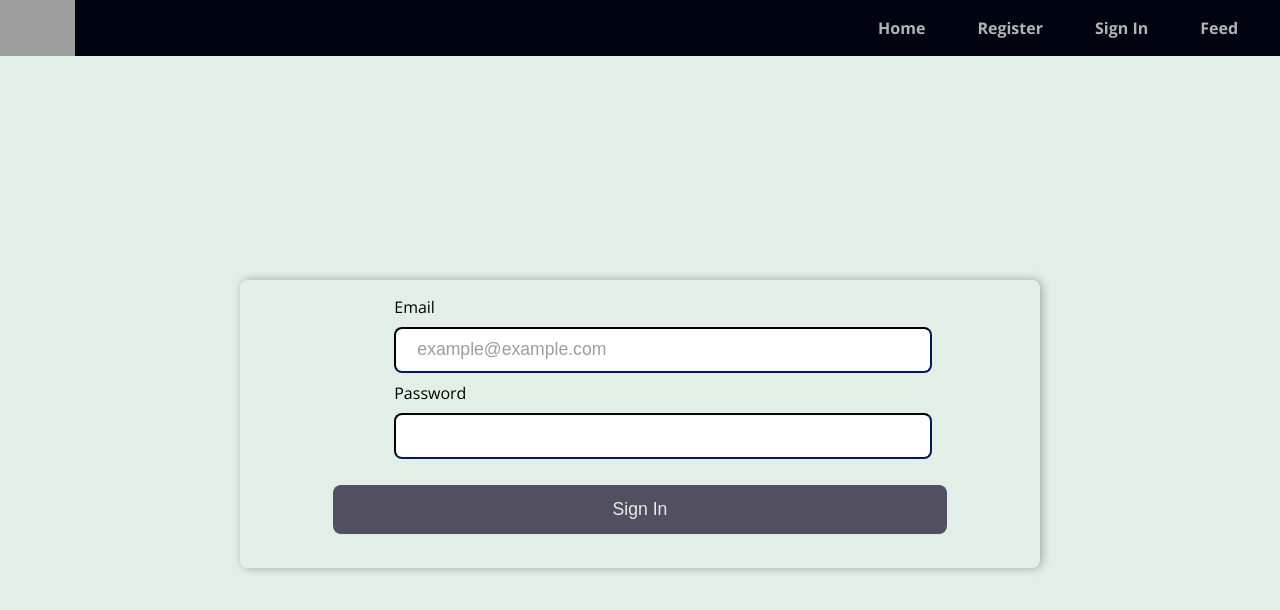
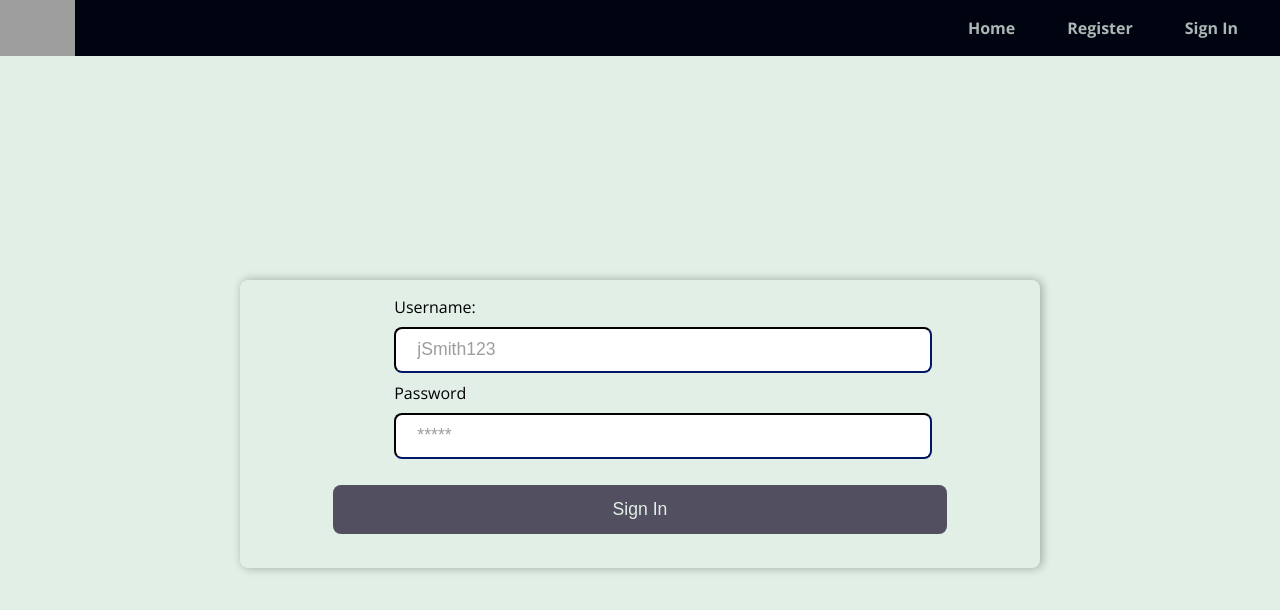
Before and after one commit to Neoj1sec142/Foodle-Front, a React (Create React App) app in the folder client/: page /signin in a window 1280 px wide. Shown: the top 610 px of the page. Built offline with nearby package versions, Linux system fonts and the light colour scheme; grey boxes are pictures that could not be loaded.

Commit message:
changed auth to username for login and added username to register account

```diff
--- a/client/src/components/Nav.jsx
+++ b/client/src/components/Nav.jsx
@@ -19,7 +19,7 @@ const Nav = ({ authenticated, user, handleLogOut }) => {
       <Link to="/">Home</Link>
       <Link to="/register">Register</Link>
       <Link to="/signin">Sign In</Link>
-      <Link to="/feed">Feed</Link>
+      {/* <Link to="/feed">Feed</Link> */}
     </nav>
   )
 
@@ -29,7 +29,7 @@ const Nav = ({ authenticated, user, handleLogOut }) => {
         <div className="logo-wrapper" alt="logo">
           <img
             className="logo"
-            src="https://avatars.dicebear.com/api/gridy/app.svg"
+            src="https://avatars.dicebear.com/api/jdenticon/app.svg"
             alt="welcome banner"
           />
         </div>
--- a/client/src/pages/Home.js
+++ b/client/src/pages/Home.js
@@ -6,6 +6,7 @@ const Home = () => {
 
   return (
     <div className="home-container col">
+      <h1 id='title'>Foodle</h1>
       <img src={Welcome} alt="welcome"/>
 
       <section className="welcome-signin">
--- a/client/src/pages/Register.js
+++ b/client/src/pages/Register.js
@@ -8,6 +8,7 @@ const Register = () => {
   let navigate = useNavigate()
   const [formValues, setFormValues] = useState({
     name: '',
+    username: '',
     email: '',
     password: '',
     confirmPassword: ''
@@ -20,12 +21,14 @@ const Register = () => {
   const handleSubmit = async (e) => {
     e.preventDefault()
     await RegisterUser({
-      name: formValues.name,
+      fullname: formValues.fullname,
+      username: formValues.username,
       email: formValues.email,
       password: formValues.password
     })
     setFormValues({
-      name: '',
+      fullname: '',
+      username: '',
       email: '',
       password: '',
       confirmPassword: ''
@@ -38,13 +41,24 @@ const Register = () => {
       <div className="card-overlay centered">
         <form className="col" onSubmit={handleSubmit}>
           <div className="input-wrapper">
-            <label htmlFor="name">Name</label>
+            <label htmlFor="fullname">Name</label>
             <input
               onChange={handleChange}
-              name="name"
+              name="fullname"
               type="text"
               placeholder="John Smith"
-              value={formValues.name}
+              value={formValues.fullname}
+              required
+            />
+          </div>
+          <div className="input-wrapper">
+            <label htmlFor="username">Email</label>
+            <input
+              onChange={handleChange}
+              name="username"
+              type="username"
+              placeholder="jSmith123"
+              value={formValues.username}
               required
             />
           </div>
--- a/client/src/pages/SignIn.js
+++ b/client/src/pages/SignIn.js
@@ -6,7 +6,7 @@ const SignIn = (props) => {
 
   let navigate = useNavigate()
 
-  const [formValues, setFormValues] = useState({ email: '', password: '' })
+  const [formValues, setFormValues] = useState({ username: '', password: '' })
 
   const handleChange = (e) => {
     setFormValues({ ...formValues, [e.target.name]: e.target.value })
@@ -15,7 +15,7 @@ const SignIn = (props) => {
   const handleSubmit = async (e) => {
     e.preventDefault()
     const payload = await SignInUser(formValues)
-    setFormValues({ email: '', password: '' })
+    setFormValues({ username: '', password: '' })
     props.setUser(payload)
     props.toggleAuthenticated(true)
     navigate('/feed')
@@ -26,13 +26,13 @@ const SignIn = (props) => {
       <div className="card-overlay centered">
         <form className="col" onSubmit={handleSubmit}>
           <div className="input-wrapper">
-            <label htmlFor="email">Email</label>
+            <label htmlFor="username">Username:</label>
             <input
               onChange={handleChange}
-              name="email"
-              type="email"
-              placeholder="example@example.com"
-              value={formValues.email}
+              name="username"
+              type="username"
+              placeholder="jSmith123"
+              value={formValues.username}
               required
             />
           </div>
@@ -42,11 +42,12 @@ const SignIn = (props) => {
               onChange={handleChange}
               type="password"
               name="password"
+              placeholder="*****"
               value={formValues.password}
               required
             />
           </div>
-          <button disabled={!formValues.email || !formValues.password}>
+          <button disabled={!formValues.username || !formValues.password}>
             Sign In
           </button>
         </form>
--- a/client/src/store/types.js
+++ b/client/src/store/types.js
@@ -0,0 +1,5 @@
+export const GET_POSTS = 'GET_POSTS'
+export const GET_POST_DETAIL = 'GET_POST_DETAIL'
+export const UPDATE_NEW_COMMENT = 'UPDATE_NEW_COMMENT'
+export const POST_COMMENT = 'POST_COMMENT'
+export const TOGGLE_MORE_COMMENT = 'TOGGLE_MORE_COMMENT'
--- a/client/src/styles/App.css
+++ b/client/src/styles/App.css
@@ -83,6 +83,10 @@ main {
 .home-container img {
   max-width: 80%;
   margin: 0 auto;
+}
+
+#title{
+
 }
 
 .home-container button {
```
